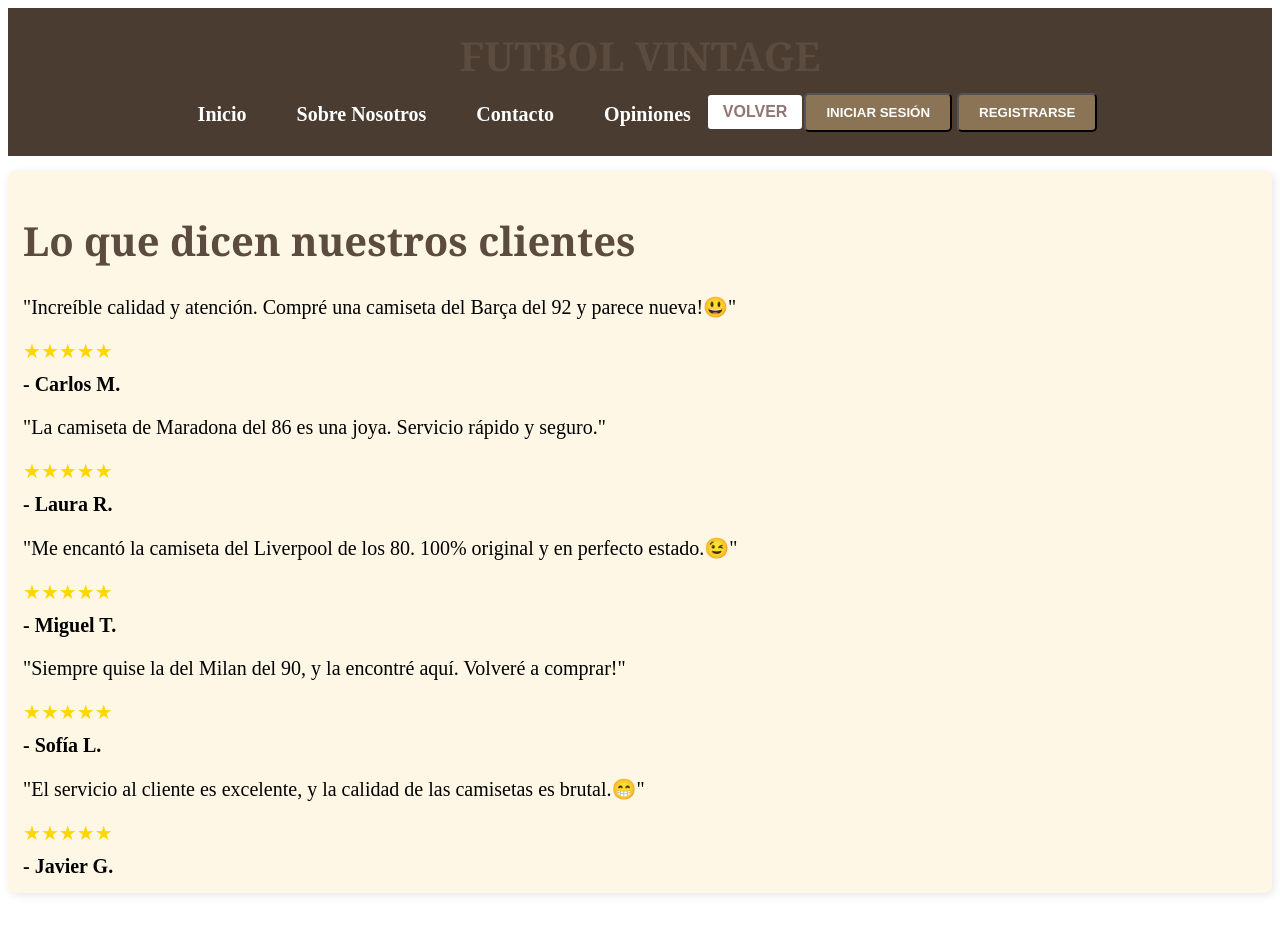
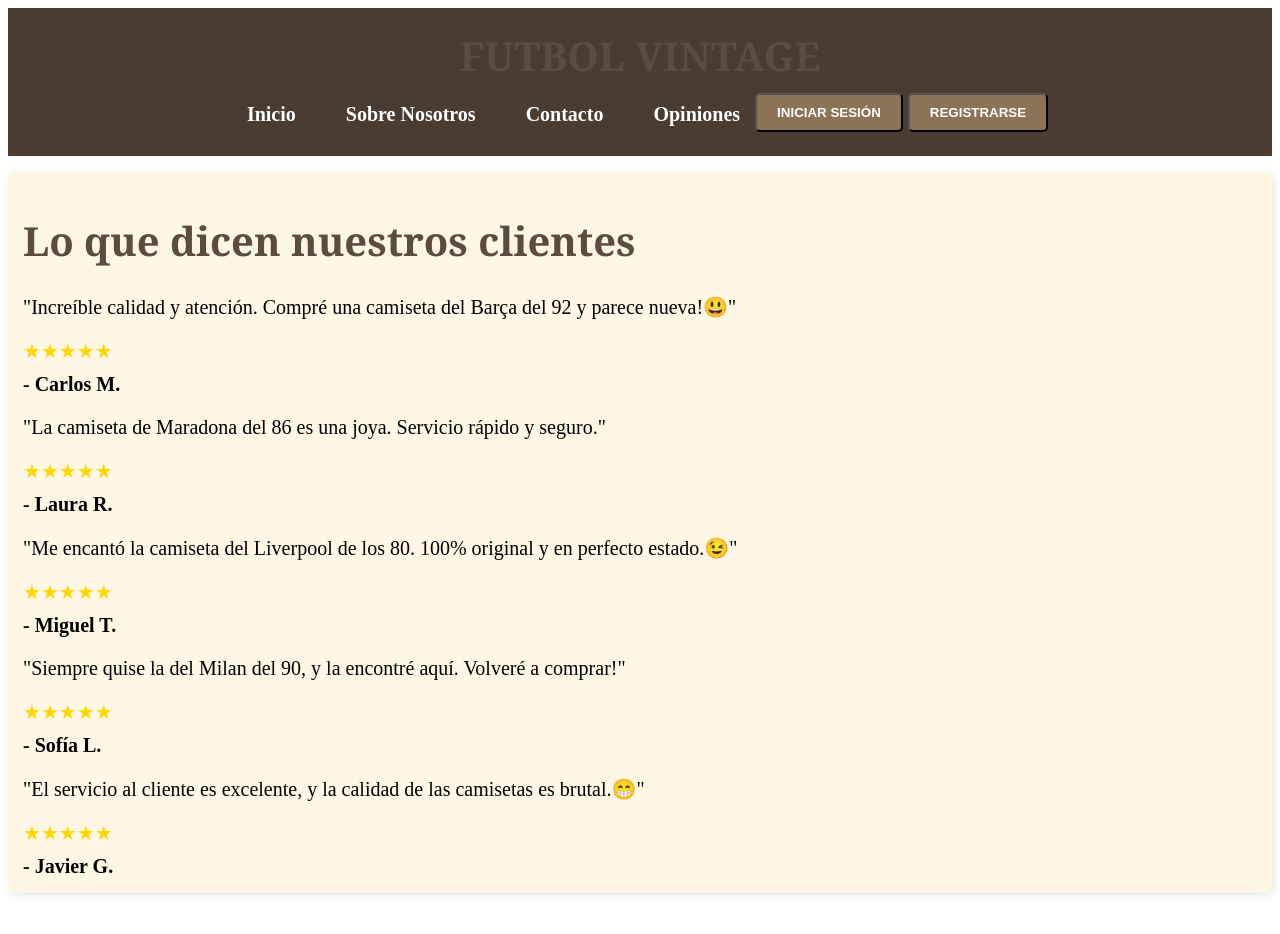
Before and after one commit to antoniofg1/TrabajoLM, a plain HTML site: page opiniones.html in a window 1280 px wide. Shown: the top 934 px of the page. Drawn offline with Linux system fonts and the light colour scheme; grey boxes are pictures that could not be loaded.

Commit message:
Update opiniones.html

```diff
--- a/opiniones.html
+++ b/opiniones.html
@@ -20,9 +20,9 @@
                     <li><a href="/contacto.html">Contacto</a></li>
                     <li><a href="/opiniones.html">Opiniones</a></li>
                 </ul>
-                <div class="nav-back">
-                    <button class="btn" onclick="window.history.back();">Volver</button>
-                </div>
+<!--                 <div class="nav-back"> -->
+<!--                     <button class="btn" onclick="window.history.back();">Volver</button> -->
+<!--                 </div> -->
                 <div class="user-buttons">
                     <button class="btn">Iniciar Sesión</button>
                     <button class="btn">Registrarse</button>
```
